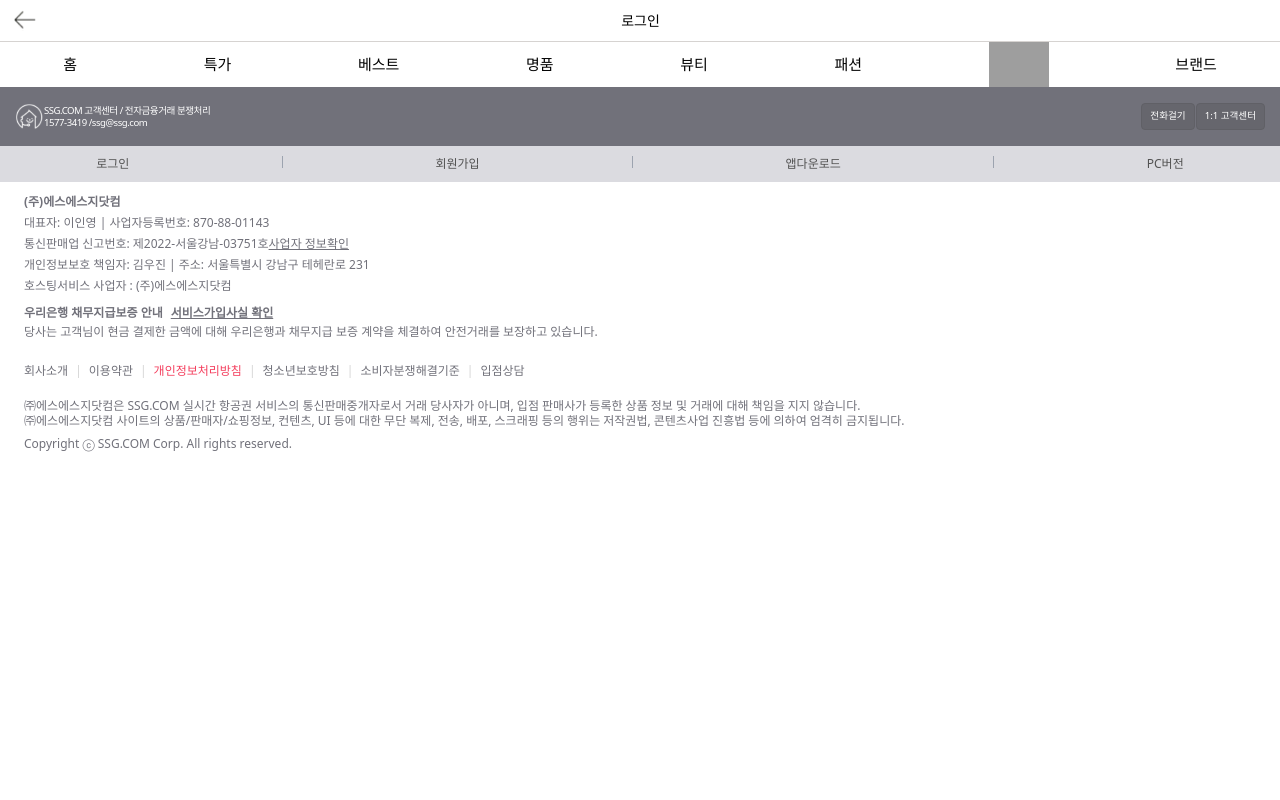
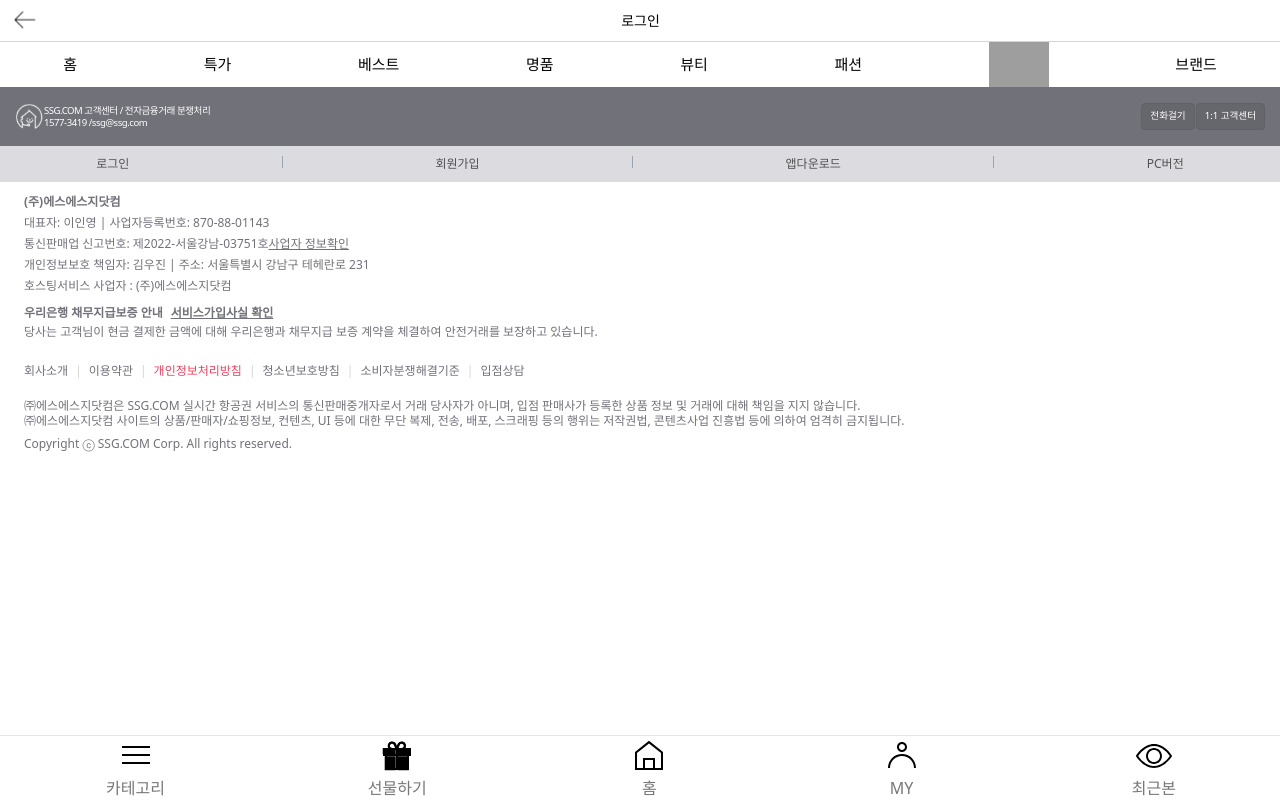
Before and after one commit to 4-ComehereTeam/ssg-client, a Next.js app: page / in a window 1280 px wide. Built offline with nearby package versions, Linux system fonts and the light colour scheme; grey boxes are pictures that could not be loaded.

Commit message:
feat: BottonNav 컴포넌트 추가

```diff
--- a/src/app/page.tsx
+++ b/src/app/page.tsx
@@ -1,9 +1,11 @@
+import BottomNav from "@/components/BottomNav";
 import TopNav from "@/components/TopNav";
 
 export default function Home() {
   return (
     <>
       <TopNav />
+      <BottomNav />
     </>
   );
 }
--- /dev/null
+++ b/src/components/BottomNav.tsx
@@ -0,0 +1,68 @@
+import Link from "next/link";
+
+export default function BottomNav(){
+    return(
+        <>
+            <div className="fixed bottom-0 border-t border-slate-200 flex justify-between w-full bg-white">
+                <div className="text-center flex items-center justify-center flex-grow">
+                    <Link href="#">
+                        <div className="w-10 mx-auto">
+                            <svg viewBox="0 0 24 24" focusable="false" name="CategoryIcon">
+                                <rect x="3.60004" y="6" width="16.8" height="1.2" fill="currentColor"></rect>
+                                <rect x="3.60004" y="10.8" width="16.8" height="1.2" fill="currentColor"></rect>
+                                <rect x="3.60004" y="15.6" width="16.8" height="1.2" fill="currentColor"></rect>
+                            </svg>
+                        </div>
+                        <span className="text-[#777777] ">카테고리</span>
+                    </Link>
+                </div>
+                <div className="text-center flex items-center justify-center w-10 flex-grow">
+                    <Link href="#">
+                        <div className="w-10 mx-auto">
+                            <svg viewBox="0 0 24 24" focusable="false" name="GiftFillIcon">
+                                <path fill-rule="evenodd" clip-rule="evenodd" d="M17.0348 7.19998C17.5868 6.32111 17.5592 5.19723 16.9648 4.34648C16.5748 3.78805 15.9783 3.4081 15.3073 3.29076C14.6364 3.17342 13.9463 3.32836 13.39 3.72128C12.8184 4.18933 12.4145 4.83053 12.2393 5.54818L12 6.21768L11.7609 5.54768C11.5855 4.83018 11.1815 4.18917 10.61 3.72128C10.0536 3.32817 9.36337 3.17311 8.69228 3.29046C8.02119 3.40781 7.42457 3.78788 7.03458 4.34648C6.44037 5.19733 6.41292 6.32114 6.96488 7.19998H3.59998V12H4.79998V20.4023L19.2 20.4V12H20.4V7.19998H17.0348ZM13.3724 5.94488C13.4766 5.46752 13.7243 5.03346 14.0824 4.70098C14.3782 4.49192 14.7453 4.40954 15.1021 4.47213C15.459 4.53472 15.7761 4.7371 15.9832 5.03438C16.4178 5.6562 16.2691 6.5123 15.6501 6.95098C15.4291 7.1085 15.1655 7.19531 14.8942 7.19999H12.9242L13.3724 5.94488ZM8.0167 5.03398C7.5821 5.65529 7.73017 6.51086 8.34829 6.94998C8.57169 7.10898 8.83822 7.19618 9.11239 7.19998H11.0753L10.6271 5.94528C10.5229 5.46791 10.2751 5.03385 9.91709 4.70138C9.68879 4.53894 9.41559 4.45157 9.13539 4.45138C9.05646 4.45155 8.97768 4.45841 8.89989 4.47188C8.54232 4.53399 8.22437 4.73634 8.0167 5.03398ZM4.80001 8.39998H11.4V10.8H4.80001V8.39998ZM11.4 12H6.00004V19.2023L11.4 19.2013V12ZM18 19.2L12.6 19.201V12H18V19.2ZM12.6 10.8H19.2V8.39998H12.6V10.8Z" fill="currentColor">
+                                </path>
+                                <path fill-rule="evenodd" clip-rule="evenodd" d="M16.7934 4.52287C17.3878 5.37363 17.4154 6.4975 16.8634 7.37638H20.2286V10.9764H12.4287V7.37638H11.2287V10.9764L3.42866 10.9764V12.1764L3.42859 12.1764V7.37638H6.79349C6.24153 6.49753 6.26898 5.37372 6.86319 4.52287C7.25319 3.96427 7.8498 3.5842 8.52089 3.46685C9.19199 3.34951 9.88217 3.50456 10.4386 3.89767C11.0101 4.36556 11.4141 5.00658 11.5895 5.72408L11.8286 6.39408L12.0679 5.72458C12.2432 5.00692 12.647 4.36572 13.2186 3.89767C13.775 3.50475 14.465 3.34981 15.136 3.46715C15.8069 3.58449 16.4034 3.96444 16.7934 4.52287ZM4.62859 12.1764V20.5787L19.0286 20.5764V12.1764L20.2287 12.1764V10.9764H20.2286V12.1764H19.0286L12.4287 12.1764V20.5764H11.2287V12.1764L4.62859 12.1764ZM13.911 4.87739C13.5529 5.20986 13.3052 5.64392 13.201 6.12129L12.7528 7.37639H14.7228C14.9941 7.37172 15.2577 7.2849 15.4787 7.12739C16.0977 6.68871 16.2465 5.8326 15.8118 5.21079C15.6047 4.91351 15.2876 4.71113 14.9307 4.64854C14.5739 4.58595 14.2068 4.66832 13.911 4.87739ZM8.1769 7.12638C7.55877 6.68726 7.4107 5.83169 7.8453 5.21038C8.05297 4.91274 8.37092 4.71038 8.7285 4.64828C8.80628 4.63481 8.88506 4.62795 8.964 4.62778C9.24419 4.62797 9.51739 4.71534 9.7457 4.87778C10.1037 5.21025 10.3515 5.64431 10.4557 6.12168L10.9039 7.37638H8.941C8.66682 7.37258 8.4003 7.28538 8.1769 7.12638Z" fill="currentColor">
+                                </path>
+                            </svg>
+                        </div>
+                        <span className="text-[#777777]">선물하기</span>
+                    </Link>
+                </div>
+                <div className="text-center flex items-center justify-center w-10 flex-grow">
+                    <Link href="#">
+                        <div className="w-10 mx-auto">
+                            <svg viewBox="0 0 24 24" focusable="false" name="HomeIcon">
+                                <path fill-rule="evenodd" clip-rule="evenodd" d="M12 2.88L3.60004 9.6V20.4H20.4V9.6L12 2.88ZM9.60004 19.2V14.4H14.4V19.2H9.60004ZM15.6001 19.2H19.2001V10.2L12.0001 4.44L4.80007 10.2V19.2H8.40007V13.2H15.6001V19.2Z" fill="currentColor"></path>
+                            </svg>
+                        </div>
+                        <span className="text-[#777777]">홈</span>
+                    </Link>
+                </div>
+                <div className="text-center flex items-center justify-center w-10 flex-grow">
+                    <Link href="#">
+                        <div className="w-10 mx-auto">
+                            <svg viewBox="0 0 24 24" focusable="false" name="MyIcon">
+                                <path d="M20.4 19.2H19.2C19.2 15.24 15.96 12 12 12C8.04004 12 4.80004 15.24 4.80004 19.2H3.60004C3.60004 14.52 7.32004 10.8 12 10.8C16.68 10.8 20.4 14.52 20.4 19.2Z" fill="currentColor"></path>
+                                <path fill-rule="evenodd" clip-rule="evenodd" d="M9 6.60001C9 8.28001 10.32 9.60001 12 9.60001C13.68 9.60001 15 8.28001 15 6.60001C15 4.92001 13.68 3.60001 12 3.60001C10.32 3.60001 9 4.92001 9 6.60001ZM10.2 6.60001C10.2 5.64001 11.04 4.80001 12 4.80001C12.96 4.80001 13.8 5.64001 13.8 6.60001C13.8 7.56001 12.96 8.40001 12 8.40001C11.04 8.40001 10.2 7.56001 10.2 6.60001Z" fill="currentColor">
+                                </path>
+                            </svg>
+                        </div>
+                        <span className="text-[#777777]">MY</span>
+                    </Link>
+                </div>
+                <div className="text-center flex items-center justify-center w-10 flex-grow">
+                    <Link href="#">
+                        <div className="w-10 mx-auto">
+                            <svg viewBox="0 0 24 24" focusable="false" name="RecentHistoryIcon">
+                                <path fill-rule="evenodd" clip-rule="evenodd" d="M7.20001 12C7.20001 14.64 9.36001 16.8 12 16.8C14.64 16.8 16.8 14.64 16.8 12C16.8 9.36 14.64 7.2 12 7.2C9.36001 7.2 7.20001 9.36 7.20001 12ZM8.40004 12C8.40004 9.95999 9.96004 8.39999 12 8.39999C14.04 8.39999 15.6 9.95999 15.6 12C15.6 14.04 14.04 15.6 12 15.6C9.96004 15.6 8.40004 14.04 8.40004 12Z" fill="currentColor"></path>
+                                <path fill-rule="evenodd" clip-rule="evenodd" d="M1.32002 12.36C1.44002 12.6 5.64002 19.2 12 19.2C18.36 19.2 22.56 12.6 22.68 12.36L22.92 12L22.68 11.64C22.56 11.4 18.36 4.8 12 4.8C5.64002 4.8 1.44002 11.4 1.32002 11.64L1.08002 12L1.32002 12.36ZM12 18C7.08003 18 3.36003 13.32 2.52003 12C3.36003 10.68 7.08003 6 12 6C16.92 6 20.64 10.68 21.48 12C20.64 13.32 16.92 18 12 18Z" fill="currentColor"></path>
+                            </svg>
+                        </div>
+                        <span className="text-[#777777]">최근본</span>
+                    </Link>
+                </div>
+            </div>
+        </>
+    )
+}
```
